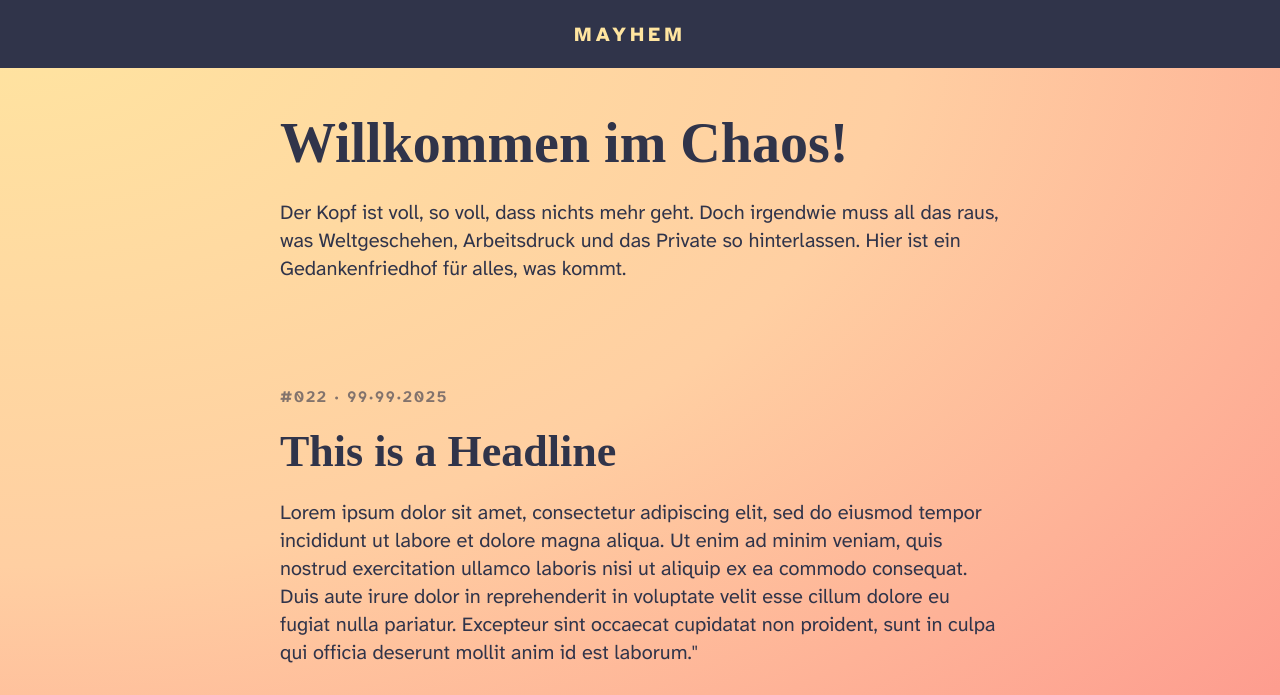
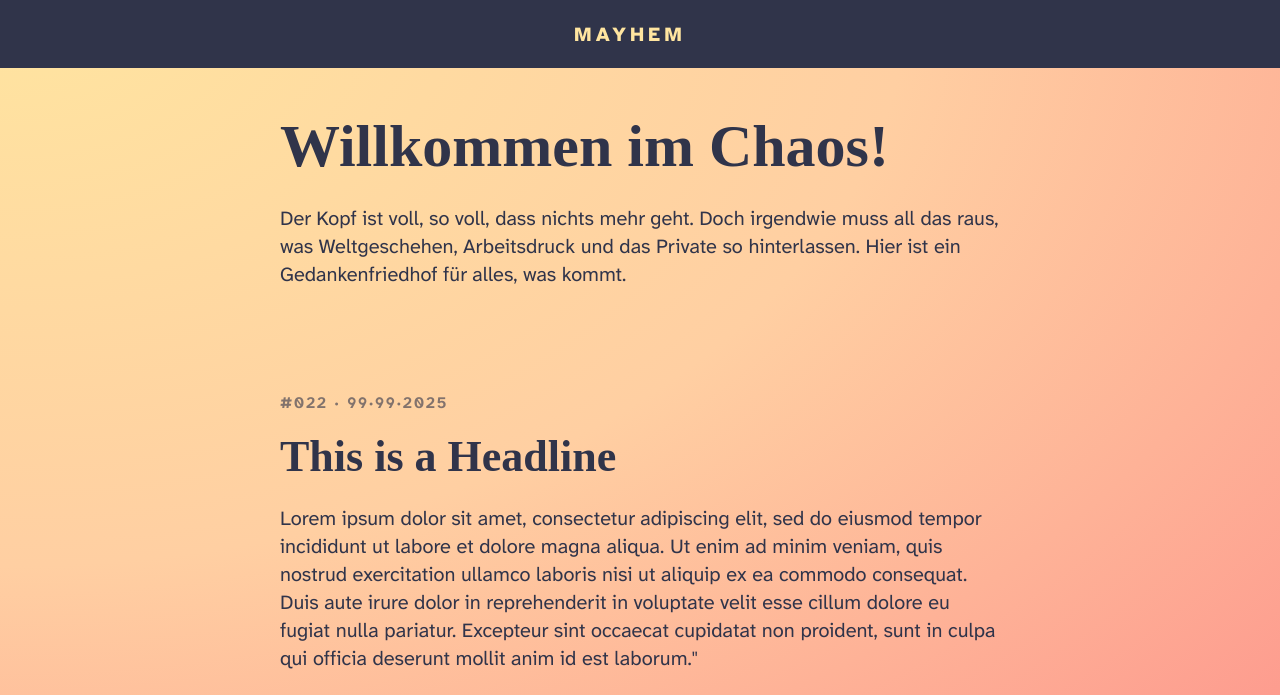
Before and after one commit to thisismayhem/thisismayhem.github.io, a plain HTML site: page index.html in a window 1280 px wide. Shown: the top 695 px of the page. Drawn offline with Linux system fonts and the light colour scheme; a web font is replaced by a local one.

Commit message:
Update style.css

```diff
--- a/style.css
+++ b/style.css
@@ -50,7 +50,7 @@ a:hover {
 
 h1{
 	font-family: 'YoungSerif-Regular', serif;
-	font-size: 3.5rem;
+	font-size: 3.75rem;
 	margin-top: 0.25rem;
 	margin-bottom: 1rem;
 }
```
